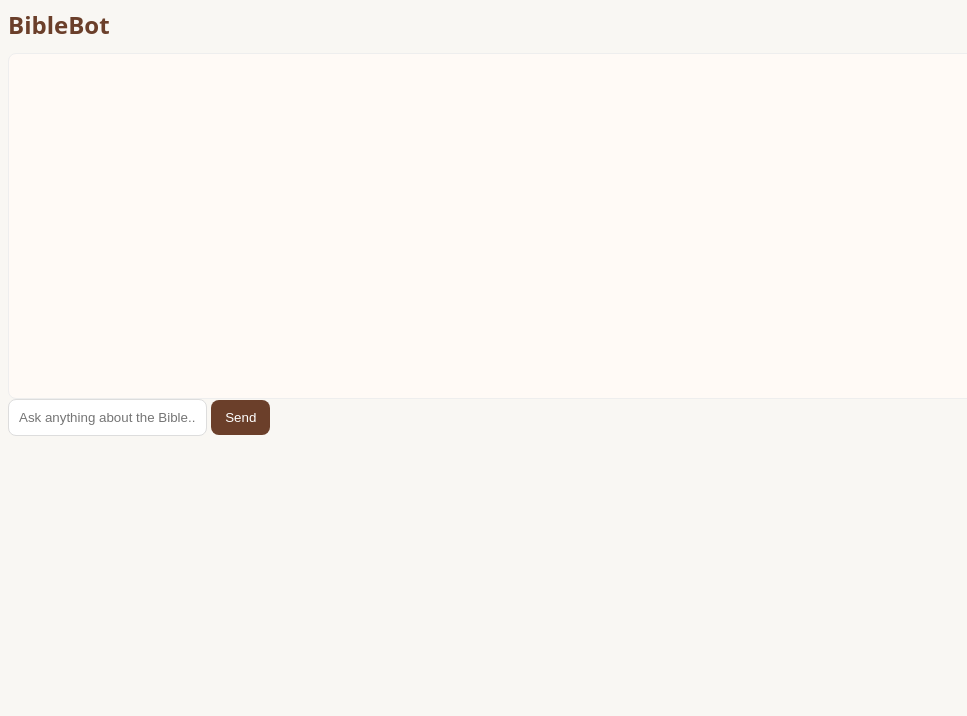
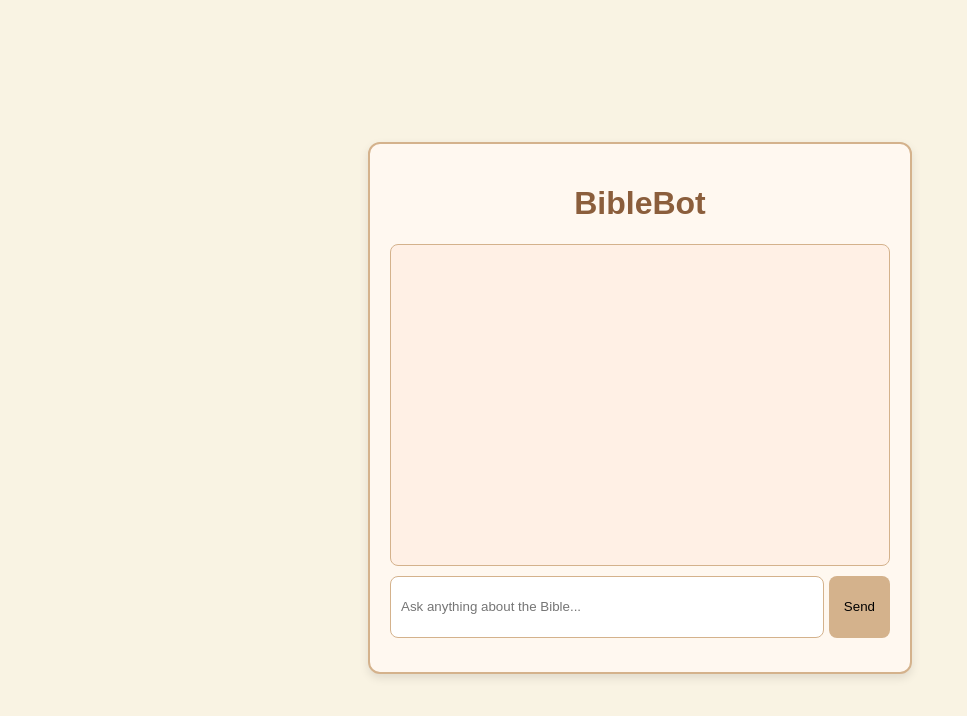
Before and after one commit to edbower-ai/biblebot-mockup, a plain HTML site: page index.html in a window 1280 px wide. Shown: the whole page, without its empty margins (0-967 px from the left). Drawn offline with Linux system fonts and the light colour scheme.

Commit message:
Update styles.css

```diff
--- a/styles.css
+++ b/styles.css
@@ -1,11 +1,83 @@
-body { font-family: system-ui, -apple-system, "Segoe UI", Roboto, "Helvetica Neue", Arial; background:#f9f7f3; color:#222; }
-.container { max-width:720px; margin:24px auto; padding:16px; background:#fff; border-radius:12px; box-shadow:0 6px 20px rgba(0,0,0,0.06); }
-h1 { margin:0 0 12px 0; font-size:1.5rem; color:#6b3f2a; }
-.chat { min-height:320px; max-height:60vh; overflow:auto; padding:12px; border:1px solid #eee; border-radius:8px; background:#fffaf6; }
-.message { margin:8px 0; padding:8px 12px; border-radius:8px; }
-.user { background:#e6f0ff; align-self:flex-end; text-align:right; }
-.bot { background:#f2efe9; }
-.composer { display:flex; gap:8px; margin-top:12px; }
-#userInput { flex:1; padding:10px; border-radius:8px; border:1px solid #ddd; }
-button { padding:10px 14px; border-radius:8px; border:none; background:#6b3f2a; color:#fff; cursor:pointer; }
-.status { margin-top:8px; color:#666; font-size:0.9rem; }
+body {
+  font-family: Arial, sans-serif;
+  background-color: #f9f3e3;
+  color: #3e2f1c;
+  display: flex;
+  justify-content: center;
+  align-items: center;
+  height: 100vh;
+}
+
+#app {
+  width: 100%;
+  max-width: 500px;
+  background: #fff8f0;
+  border: 2px solid #d4b28c;
+  border-radius: 12px;
+  padding: 20px;
+  box-shadow: 0 4px 10px rgba(0,0,0,0.1);
+}
+
+h1 {
+  text-align: center;
+  color: #8b5e3c;
+}
+
+.chat {
+  height: 300px;
+  overflow-y: auto;
+  border: 1px solid #d4b28c;
+  padding: 10px;
+  margin-bottom: 10px;
+  background: #fff0e5;
+  border-radius: 8px;
+}
+
+.message {
+  margin: 5px 0;
+  padding: 5px 10px;
+  border-radius: 8px;
+  max-width: 80%;
+}
+
+.user {
+  background: #d1e7dd;
+  align-self: flex-end;
+}
+
+.bot {
+  background: #ffe5b4;
+}
+
+.input-container {
+  display: flex;
+  gap: 5px;
+}
+
+#userInput {
+  flex: 1;
+  padding: 10px;
+  border-radius: 8px;
+  border: 1px solid #d4b28c;
+  resize: none;
+  overflow: hidden;
+  min-height: 40px;
+}
+
+#sendBtn {
+  padding: 10px 15px;
+  background-color: #d4b28c;
+  border: none;
+  border-radius: 8px;
+  cursor: pointer;
+}
+
+#sendBtn:hover {
+  background-color: #c49e73;
+}
+
+#status {
+  font-size: 0.9em;
+  text-align: center;
+  color: #8b5e3c;
+}
```
